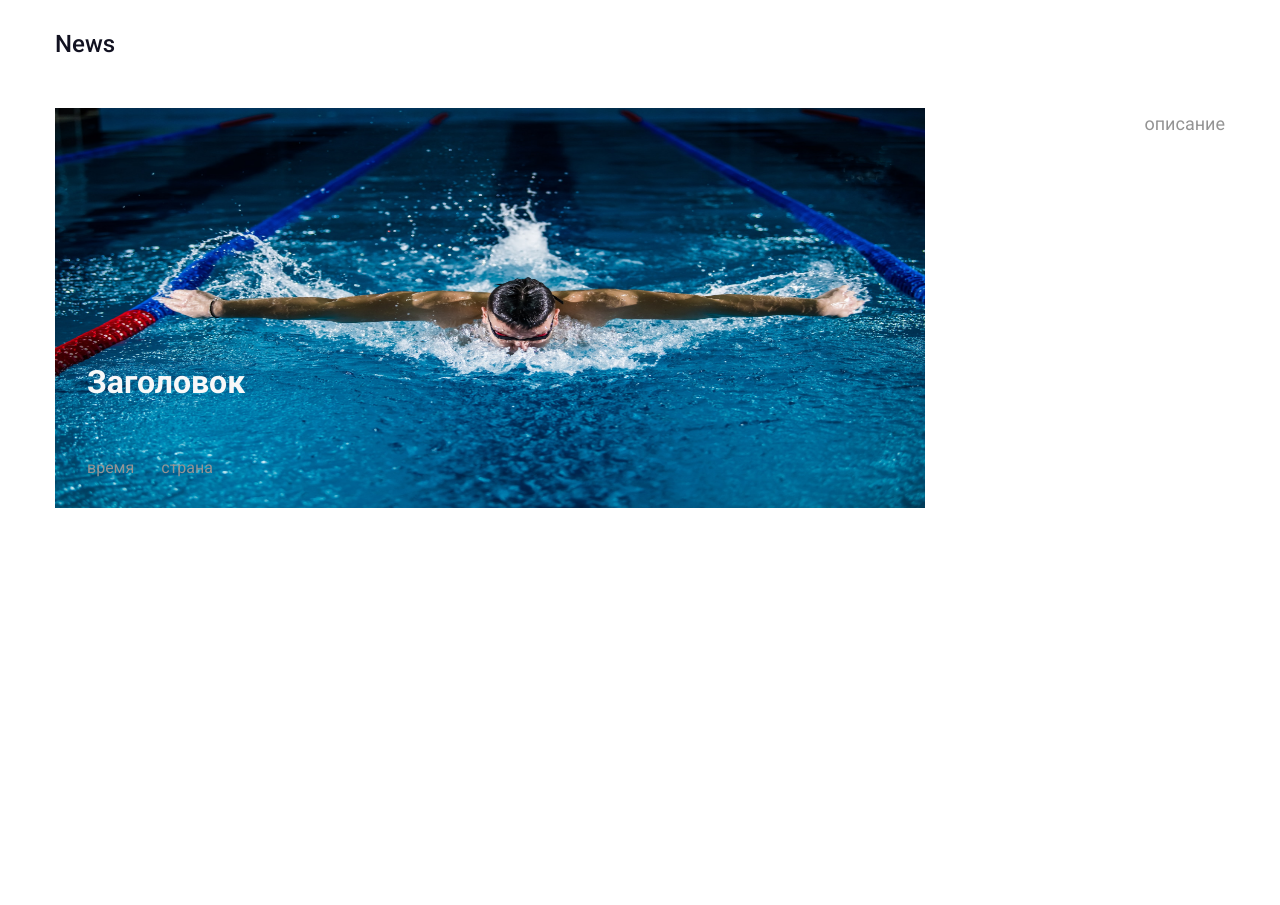
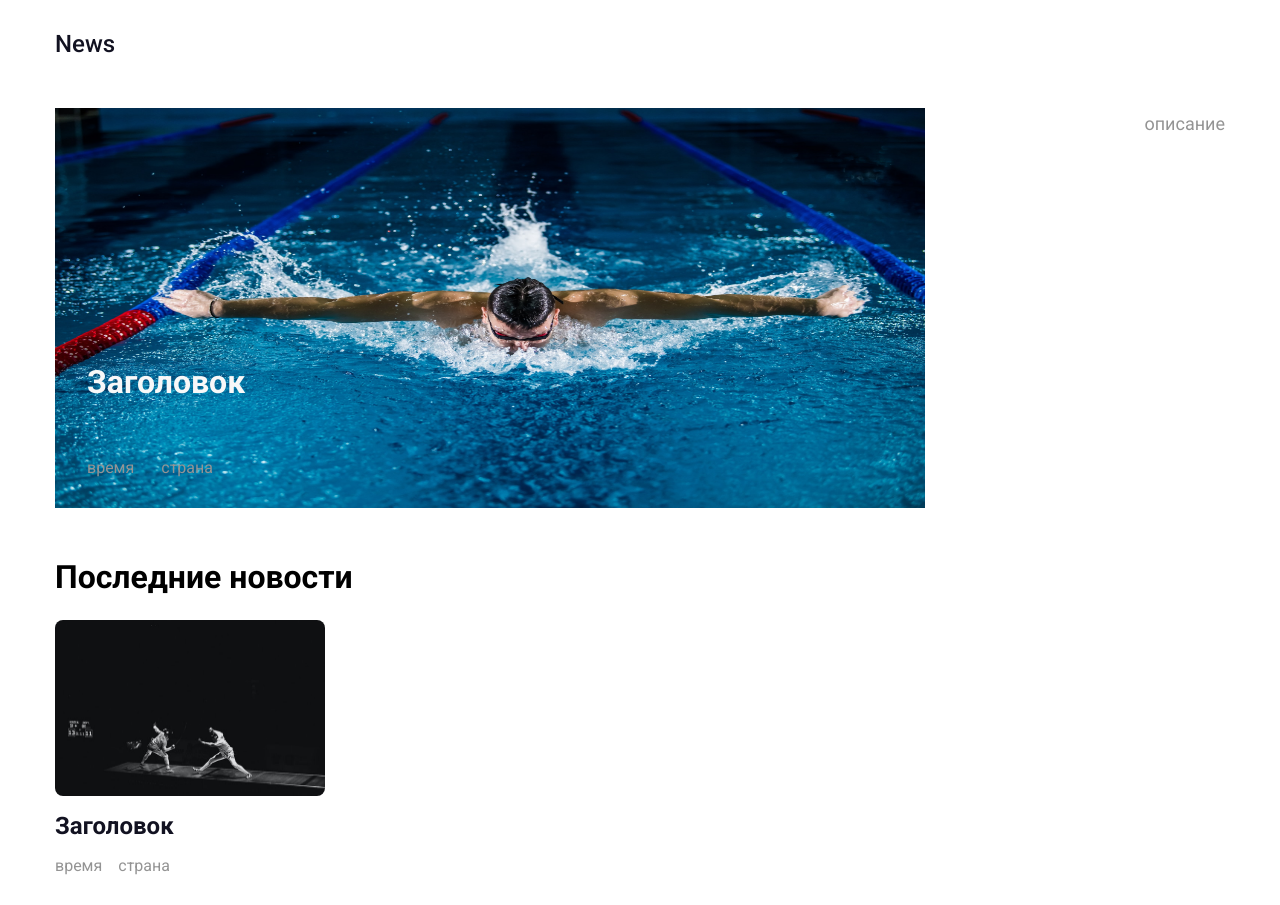
Before and after one commit to nurzader/news-site, a React (Create React App) app: page / in a window 1280 px wide. Before the commit the page ends 800 px from the top, so only its background shows below. Built offline with nearby package versions, Linux system fonts and the light colour scheme.

Commit message:
Добавлен компонент LatestNews

```diff
--- a/src/components/latestNews/LatestNews.js
+++ b/src/components/latestNews/LatestNews.js
@@ -0,0 +1,24 @@
+import React from 'react';
+import './latestNews.scss';
+import img from './img.jpeg';
+
+const LatestNews = () => {
+  return (
+    <div className="latest-news">
+      <h1>Последние новости</h1>
+      <ul className="latest-news__list">
+        <li className="latest-news__item">
+          <img className='latest-news__banner' src={img} alt="banner" />
+          <p className="latest-news__title">Заголовок</p>
+          <div className="latest-news__row">
+            <span>время </span>
+            <span>страна</span>
+          </div>
+        </li>
+
+      </ul>
+    </div>
+  );
+};
+
+export default LatestNews;
--- /dev/null
+++ b/src/components/latestNews/latestNews.scss
@@ -0,0 +1,45 @@
+@import '../../styles/variables.scss';
+
+.latest-news {
+  display: flex;
+  flex-direction: column;
+  gap: 24px;
+
+  &h1 {
+    font-size: 36px;
+    font-weight: 700;
+    color: $dark;
+  }
+
+  &__list {
+    display: flex;
+    flex-wrap: wrap;
+    column-gap: 30px;
+    row-gap: 60px;
+  }
+
+  &__item {
+    display: flex;
+    flex-direction: column;
+    gap: 16px;
+    width: 270px;
+  }
+
+  &__banner {
+    width: 100%;
+    height: 176px;
+    border-radius: 8px;
+  }
+
+  &__title {
+    color: $dark;
+    font-size: 24px;
+    font-weight: 700;
+  }
+
+  &__row {
+    display: flex;
+    gap: 16px;
+    color: $grey;
+  }
+}
--- a/src/components/pages/MainPage.js
+++ b/src/components/pages/MainPage.js
@@ -1,10 +1,12 @@
 import React from 'react'
 import RandomNews from '../randomNews/RandomNews'
+import LatestNews from '../latestNews/LatestNews'
 
 const MainPage = () => {
   return (
-    <main>
+    <main className='main'>
         <RandomNews/>
+        <LatestNews/>
     </main>
   )
 }
--- a/src/styles/style.scss
+++ b/src/styles/style.scss
@@ -46,3 +46,9 @@ input::-webkit-inner-spin-button {
   margin: 0 auto;
   padding: 30px 15px;
 }
+
+.main {
+  display: flex;
+  flex-direction: column;
+  gap: 50px;
+}
```
Also changed, not shown: src/components/latestNews/img.jpeg (added).
